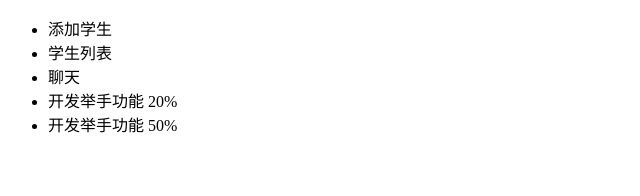
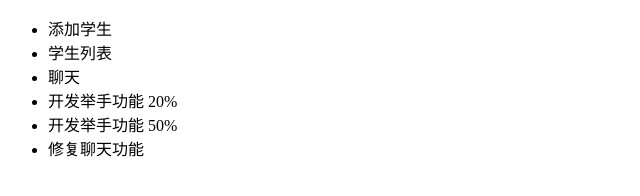
Before and after one commit to mos1es/Apple, a plain HTML site: page index.html in a window 1280 px wide. Shown: the whole page, without its empty margins (0-640 px from the left). Drawn offline with Linux system fonts and the light colour scheme.

Commit message:
解决index.html发生的冲突

```diff
--- a/index.html
+++ b/index.html
@@ -10,6 +10,7 @@
         <li>聊天</li>
         <li>开发举手功能 20%</li>
         <li>开发举手功能 50%</li>
+        <li>修复聊天功能</li>
     </ul>
 </body>
 </html>
```
